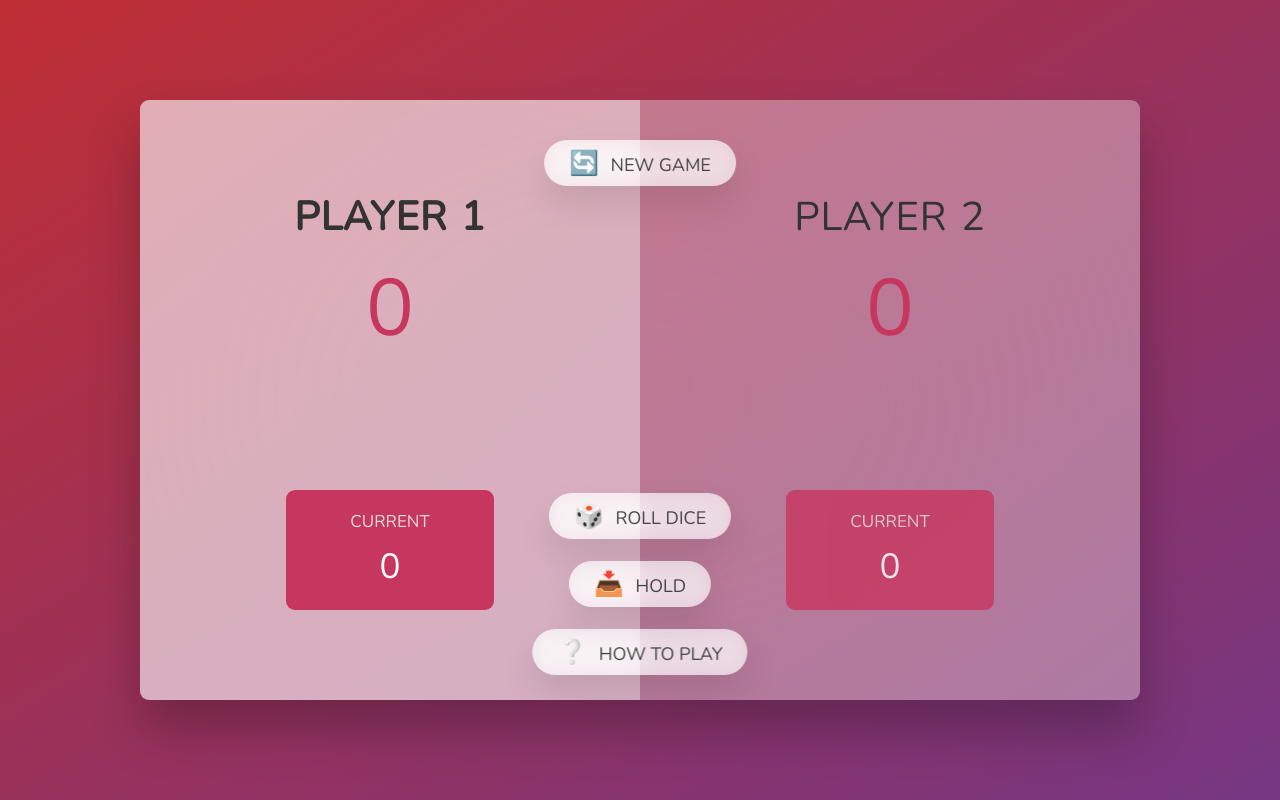
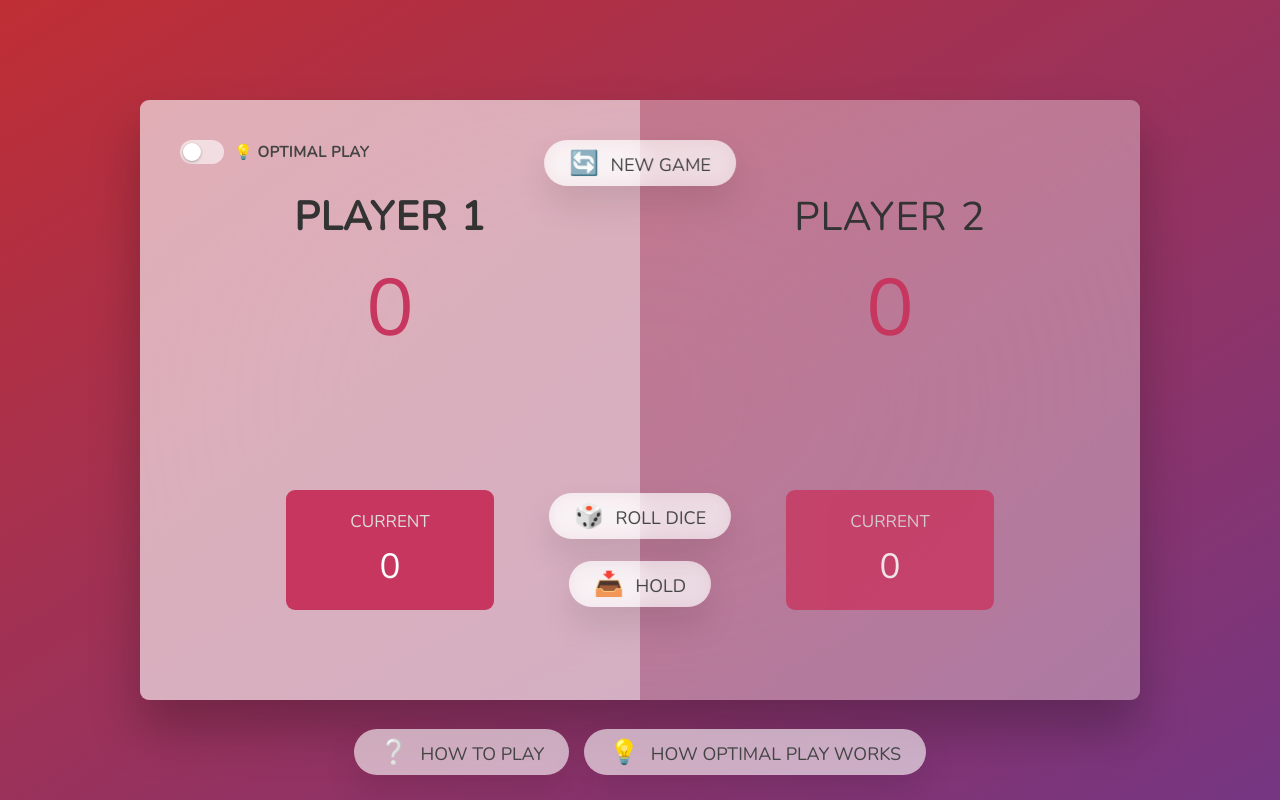
Before and after one commit to IamYVJ/Game-PigGame, a PHP site: page /index.html in a window 1280 px wide. Run offline with PHP 8.4, Linux system fonts and the light colour scheme.

Commit message:
Added Optimal Play

```diff
--- a/index.html
+++ b/index.html
@@ -9,6 +9,13 @@
   </head>
   <body>
     <main>
+      <div class="optimal-toggle">
+        <label class="switch">
+          <input type="checkbox" class="optimal-checkbox" />
+          <span class="slider"></span>
+        </label>
+        <span class="optimal-toggle__label">💡 Optimal play</span>
+      </div>
       <section class="player player--0 player--active">
         <h2 class="name" id="name--0">Player 1</h2>
         <p class="score" id="score--0">0</p>
@@ -16,6 +23,7 @@
           <p class="current-label">Current</p>
           <p class="current-score" id="current--0">0</p>
         </div>
+        <p class="optimal-hint hidden" id="hint--0"></p>
       </section>
       <section class="player player--1">
         <h2 class="name" id="name--1">Player 2</h2>
@@ -24,16 +32,21 @@
           <p class="current-label">Current</p>
           <p class="current-score" id="current--1">0</p>
         </div>
+        <p class="optimal-hint hidden" id="hint--1"></p>
       </section>
 
       <img src="dice-5.png" alt="Playing dice" class="dice hidden" />
       <button class="btn btn--new">🔄 New game</button>
       <button class="btn btn--roll">🎲 Roll dice</button>
       <button class="btn btn--hold">📥 Hold</button>
-      <button class="btn btn--rules">❔ How to play</button>
     </main>
 
-    <div class="modal hidden">
+    <footer class="info-bar">
+      <button class="btn btn--rules">❔ How to play</button>
+      <button class="btn btn--optimal-info">💡 How optimal play works</button>
+    </footer>
+
+    <div class="modal modal--rules hidden">
       <button class="modal__close" aria-label="Close">&times;</button>
       <h2 class="modal__title">How to Play</h2>
       <p class="modal__intro">
@@ -47,6 +60,28 @@
         <li>Press <strong>🔄 New game</strong> to reset and start over.</li>
       </ol>
     </div>
+
+    <div class="modal modal--optimal hidden">
+      <button class="modal__close" aria-label="Close">&times;</button>
+      <h2 class="modal__title">How Optimal Play Works</h2>
+      <p class="modal__intro">
+        With the toggle on, the indicator tells the active player whether to
+        <strong>roll</strong> or <strong>hold</strong> — picking the move that
+        gives the highest chance of <em>winning the game</em>, not just the most
+        points this turn.
+      </p>
+      <ol class="modal__rules">
+        <li>Every situation is captured by three numbers: <strong>your score</strong>, your <strong>opponent's score</strong>, and your <strong>current turn total</strong>.</li>
+        <li>For each one we work out your probability of eventually winning if you <em>roll</em> versus if you <em>hold</em>, allowing for the 1-in-6 chance of busting on a 1.</li>
+        <li>Those probabilities depend on one another, so they're solved by <strong>value iteration</strong>: every state is refined over and over until the numbers stop changing.</li>
+        <li>The indicator then recommends whichever action has the higher win probability and shows that percentage.</li>
+      </ol>
+      <p class="modal__note">
+        This is the game-theoretically optimal strategy described by Neller &amp;
+        Presser. A fun consequence: with perfect play, the player who goes first
+        wins about <strong>53%</strong> of the time.
+      </p>
+    </div>
     <div class="overlay hidden"></div>
 
     <script src="script.js"></script>
--- a/script.js
+++ b/script.js
@@ -13,11 +13,96 @@ const btnNew = document.querySelector('.btn--new');
 const btnRoll = document.querySelector('.btn--roll');
 const btnHold = document.querySelector('.btn--hold');
 const btnRules = document.querySelector('.btn--rules');
-const modalEl = document.querySelector('.modal');
+const btnOptimalInfo = document.querySelector('.btn--optimal-info');
+const rulesModalEl = document.querySelector('.modal--rules');
+const optimalModalEl = document.querySelector('.modal--optimal');
 const overlayEl = document.querySelector('.overlay');
-const btnCloseModal = document.querySelector('.modal__close');
 
 let scores, currentScore, activePlayer, playing;
+
+// ----- Optimal play indicator (Neller & Presser, win-probability optimal) -----
+const optimalCheckbox = document.querySelector('.optimal-checkbox');
+const hint0El = document.getElementById('hint--0');
+const hint1El = document.getElementById('hint--1');
+
+const TARGET = 100;
+let optimalOn = false;
+let policyP = null; // win-probability table for the player to move, computed lazily
+
+// P[i][j][k]: probability the player to move (score i, opponent j, turn total k) wins.
+const pIdx = (i, j, k) => (i * 100 + j) * 100 + k;
+
+// Solve the win-probability fixed point by value iteration (Gauss-Seidel sweeps).
+const computeOptimalPolicy = function () {
+  const P = new Float64Array(100 * 100 * 100).fill(0.5);
+
+  for (let sweep = 0; sweep < 100; sweep++) {
+    let maxDelta = 0;
+    for (let i = 99; i >= 0; i--) {
+      for (let j = 99; j >= 0; j--) {
+        for (let k = 99 - i; k >= 0; k--) {
+          // Hold: bank i + k (< 100 here), then opponent moves.
+          const pHold = 1 - P[pIdx(j, i + k, 0)];
+
+          // Roll: 1/6 lose the turn, else accumulate (reaching 100 wins).
+          let pRoll = 1 - P[pIdx(j, i, 0)];
+          for (let r = 2; r <= 6; r++) {
+            const nk = k + r;
+            pRoll += i + nk >= TARGET ? 1 : P[pIdx(i, j, nk)];
+          }
+          pRoll /= 6;
+
+          const best = pRoll > pHold ? pRoll : pHold;
+          const d = Math.abs(best - P[pIdx(i, j, k)]);
+          if (d > maxDelta) maxDelta = d;
+          P[pIdx(i, j, k)] = best;
+        }
+      }
+    }
+    if (maxDelta < 1e-9) break;
+  }
+  return P;
+};
+
+const recommend = function (i, j, k) {
+  if (i + k >= TARGET) return { action: 'hold', winProb: 1 };
+
+  const pHold = 1 - policyP[pIdx(j, i + k, 0)];
+
+  let pRoll = 1 - policyP[pIdx(j, i, 0)];
+  for (let r = 2; r <= 6; r++) {
+    const nk = k + r;
+    pRoll += i + nk >= TARGET ? 1 : policyP[pIdx(i, j, nk)];
+  }
+  pRoll /= 6;
+
+  return pRoll > pHold
+    ? { action: 'roll', winProb: pRoll }
+    : { action: 'hold', winProb: pHold };
+};
+
+const updateOptimalHint = function () {
+  hint0El.classList.add('hidden');
+  hint1El.classList.add('hidden');
+  btnRoll.classList.remove('btn--optimal');
+  btnHold.classList.remove('btn--optimal');
+
+  if (!optimalOn || !playing || !policyP) return;
+
+  const opponent = activePlayer === 0 ? 1 : 0;
+  const { action, winProb } = recommend(
+    scores[activePlayer],
+    scores[opponent],
+    currentScore
+  );
+
+  const hintEl = activePlayer === 0 ? hint0El : hint1El;
+  hintEl.textContent = `💡 ${
+    action === 'roll' ? 'Roll' : 'Hold'
+  } · win ${Math.round(winProb * 100)}%`;
+  hintEl.classList.remove('hidden');
+  (action === 'roll' ? btnRoll : btnHold).classList.add('btn--optimal');
+};
 
 // Starting conditions
 const init = function () {
@@ -36,6 +121,8 @@ const init = function () {
   player1El.classList.remove('player--winner');
   player0El.classList.add('player--active');
   player1El.classList.remove('player--active');
+
+  updateOptimalHint();
 };
 init();
 
@@ -68,6 +155,8 @@ btnRoll.addEventListener('click', function () {
       // Switch to next player
       switchPlayer();
     }
+
+    updateOptimalHint();
   }
 });
 
@@ -96,28 +185,50 @@ btnHold.addEventListener('click', function () {
       // Switch to the next player
       switchPlayer();
     }
+
+    updateOptimalHint();
   }
 });
 
 btnNew.addEventListener('click', init);
 
-// How-to-play modal
-const openModal = function () {
+// Toggle the optimal play indicator (computes the policy lazily on first enable)
+optimalCheckbox.addEventListener('change', function () {
+  optimalOn = optimalCheckbox.checked;
+
+  if (optimalOn && !policyP) {
+    const hintEl = activePlayer === 0 ? hint0El : hint1El;
+    hintEl.textContent = '💡 Calculating…';
+    hintEl.classList.remove('hidden');
+    setTimeout(function () {
+      policyP = computeOptimalPolicy();
+      updateOptimalHint();
+    }, 30);
+  } else {
+    updateOptimalHint();
+  }
+});
+
+// Info modals (how to play / how optimal play works)
+const openModal = function (modalEl) {
   modalEl.classList.remove('hidden');
   overlayEl.classList.remove('hidden');
 };
 
 const closeModal = function () {
-  modalEl.classList.add('hidden');
+  document
+    .querySelectorAll('.modal')
+    .forEach((m) => m.classList.add('hidden'));
   overlayEl.classList.add('hidden');
 };
 
-btnRules.addEventListener('click', openModal);
-btnCloseModal.addEventListener('click', closeModal);
+btnRules.addEventListener('click', () => openModal(rulesModalEl));
+btnOptimalInfo.addEventListener('click', () => openModal(optimalModalEl));
+document
+  .querySelectorAll('.modal__close')
+  .forEach((btn) => btn.addEventListener('click', closeModal));
 overlayEl.addEventListener('click', closeModal);
 
 document.addEventListener('keydown', function (e) {
-  if (e.key === 'Escape' && !modalEl.classList.contains('hidden')) {
-    closeModal();
-  }
+  if (e.key === 'Escape') closeModal();
 });
--- a/style.css
+++ b/style.css
@@ -138,9 +138,6 @@ main {
 .btn--hold {
   top: 46.1rem;
 }
-.btn--rules {
-  top: 52.9rem;
-}
 
 .btn:active {
   transform: translate(-50%, 3px);
@@ -158,6 +155,96 @@ main {
   transform: translateX(-50%);
   height: 10rem;
   box-shadow: 0 2rem 5rem rgba(0, 0, 0, 0.2);
+}
+
+/* OPTIMAL PLAY TOGGLE */
+.optimal-toggle {
+  position: absolute;
+  top: 4rem;
+  left: 4rem;
+  display: flex;
+  align-items: center;
+  gap: 1rem;
+  z-index: 2;
+}
+
+.optimal-toggle__label {
+  font-size: 1.5rem;
+  font-weight: 700;
+  text-transform: uppercase;
+  letter-spacing: 0.5px;
+  color: #444;
+}
+
+.switch {
+  position: relative;
+  display: inline-block;
+  width: 4.4rem;
+  height: 2.4rem;
+}
+
+.switch input {
+  opacity: 0;
+  width: 0;
+  height: 0;
+}
+
+.slider {
+  position: absolute;
+  cursor: pointer;
+  inset: 0;
+  background-color: rgba(255, 255, 255, 0.6);
+  border-radius: 2.4rem;
+  transition: background-color 0.3s;
+}
+
+.slider::before {
+  content: '';
+  position: absolute;
+  height: 1.8rem;
+  width: 1.8rem;
+  left: 0.3rem;
+  bottom: 0.3rem;
+  background-color: #fff;
+  border-radius: 50%;
+  box-shadow: 0 1px 3px rgba(0, 0, 0, 0.3);
+  transition: transform 0.3s;
+}
+
+.switch input:checked + .slider {
+  background-color: #c7365f;
+}
+
+.switch input:checked + .slider::before {
+  transform: translateX(2rem);
+}
+
+/* OPTIMAL PLAY HINT */
+.optimal-hint {
+  margin-top: 1.5rem;
+  font-size: 1.6rem;
+  font-weight: 700;
+  color: #fff;
+  background-color: rgba(47, 47, 47, 0.85);
+  padding: 0.8rem 1.6rem;
+  border-radius: 50rem;
+  letter-spacing: 0.5px;
+  box-shadow: 0 0.75rem 1.5rem rgba(0, 0, 0, 0.2);
+}
+
+.btn--optimal {
+  box-shadow: 0 0 0 0.3rem #c7365f, 0 0 1.5rem 0.2rem rgba(199, 54, 95, 0.7);
+  animation: optimal-pulse 1.2s ease-in-out infinite;
+}
+
+@keyframes optimal-pulse {
+  0%,
+  100% {
+    box-shadow: 0 0 0 0.3rem #c7365f, 0 0 1.5rem 0.2rem rgba(199, 54, 95, 0.5);
+  }
+  50% {
+    box-shadow: 0 0 0 0.3rem #c7365f, 0 0 2.2rem 0.5rem rgba(199, 54, 95, 0.9);
+  }
 }
 
 .player--winner {
@@ -237,3 +324,35 @@ main {
   backdrop-filter: blur(4px);
   z-index: 5;
 }
+
+.modal__note {
+  margin-top: 2rem;
+  font-size: 1.5rem;
+  line-height: 1.5;
+  color: #666;
+  font-style: italic;
+}
+
+/* BOTTOM INFO BAR */
+.info-bar {
+  position: fixed;
+  bottom: 2.5rem;
+  left: 0;
+  right: 0;
+  display: flex;
+  justify-content: center;
+  gap: 1.5rem;
+  z-index: 3;
+}
+
+.info-bar .btn {
+  position: static;
+  left: auto;
+  top: auto;
+  transform: none;
+  white-space: nowrap;
+}
+
+.info-bar .btn:active {
+  transform: translateY(3px);
+}
```
